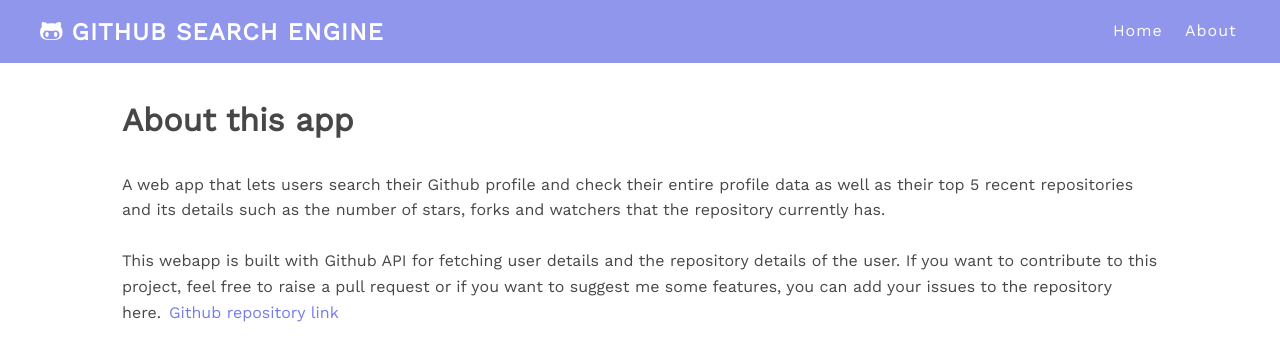
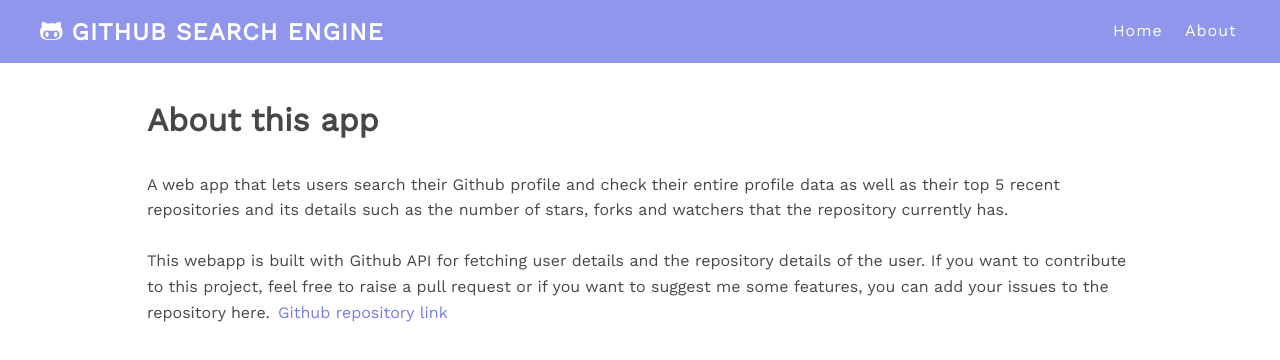
Before and after one commit to skcshubham/Github-Search, a React (Create React App) app: page /about in a window 1280 px wide. Shown: the top 360 px of the page. Built offline with nearby package versions, Linux system fonts and the light colour scheme; no server answers.

Commit message:
fixed spinner issue

```diff
--- a/src/components/About/About.js
+++ b/src/components/About/About.js
@@ -2,7 +2,7 @@
 
 const About = () => {
 	return (
-		<div>
+		<div style={{ padding: "0px 25px 40px 25px" }}>
 			<h1>About this app</h1>
 			<br />
 			<p>
```
